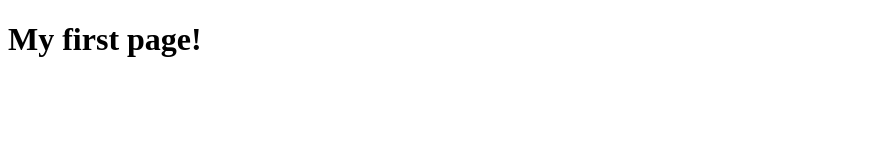
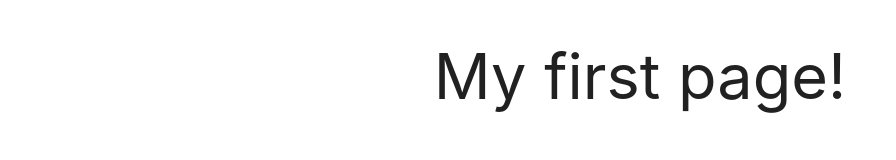
Before and after one commit to radevon/radevon.github.io, a plain HTML site: page index.html in a window 1280 px wide. Shown: the whole page, without its empty margins (0-896 px from the left). Drawn offline with nearby package versions, Linux system fonts and the light colour scheme.

Commit message:
add materialize css

```diff
--- a/index.html
+++ b/index.html
@@ -4,8 +4,14 @@
     <meta charset="UTF-8">
     <meta name="viewport" content="width=device-width, initial-scale=1.0">
     <title>Dmitry Yemeljanov personal information</title>
+    <link rel="stylesheet" href="https://cdnjs.cloudflare.com/ajax/libs/materialize/1.0.0/css/materialize.min.css">
 </head>
 <body>
-    <h1>My first page!</h1>
+    <div class="container">
+        <div class="row">
+            <h1 class="center-align">My first page!</h1>
+        </div>
+    </div>
+
 </body>
 </html>
```
